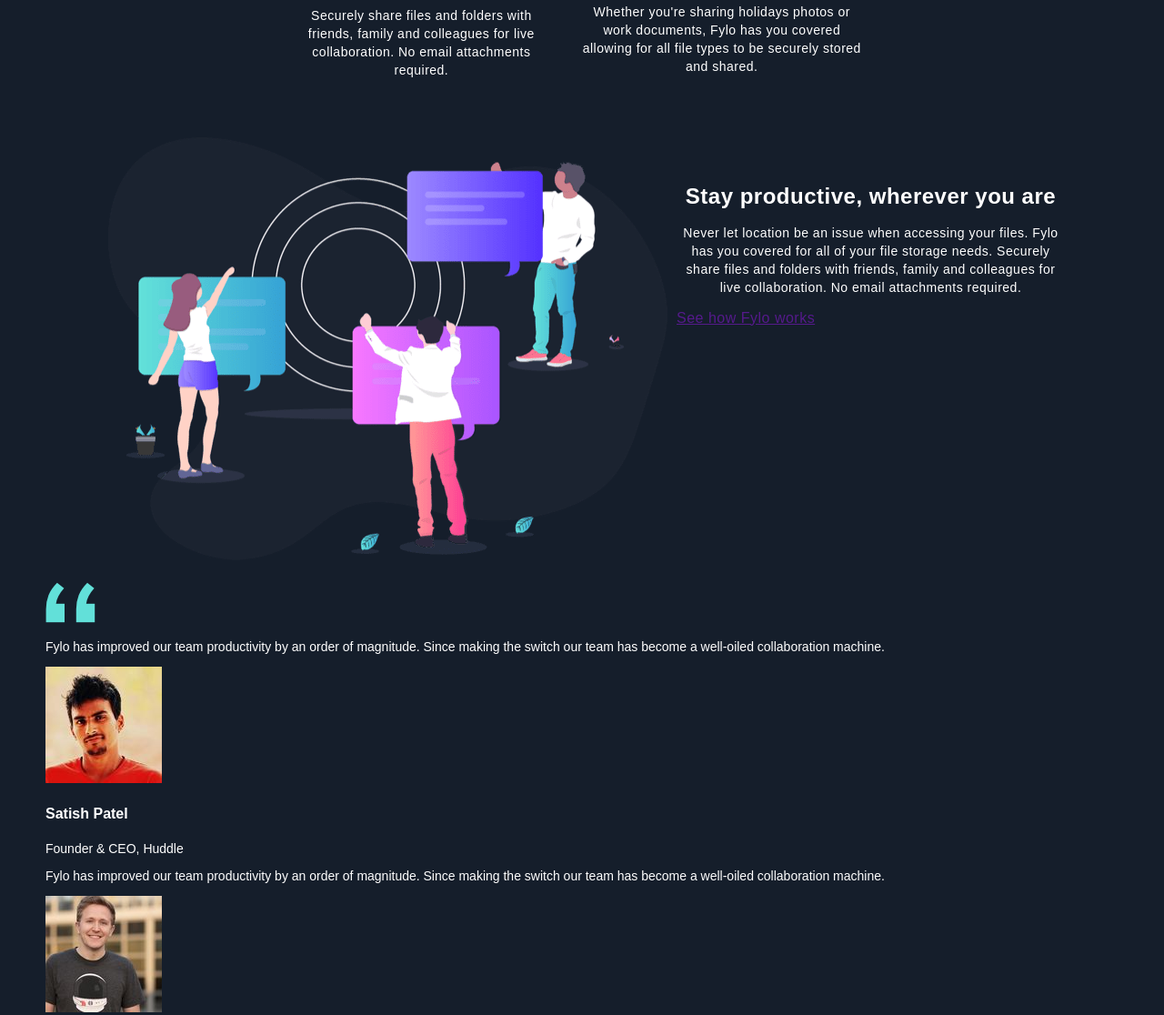
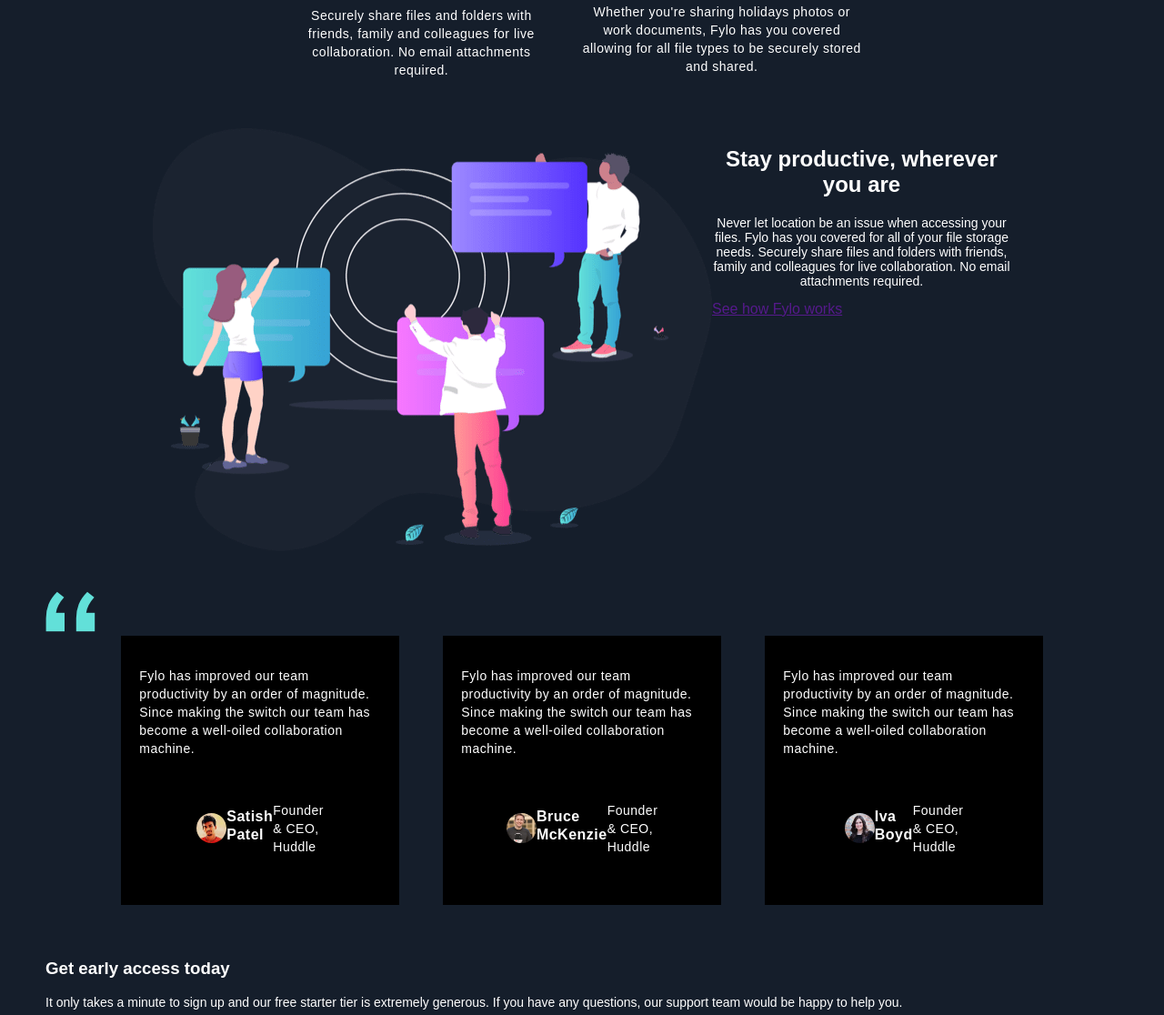
Before and after one commit to Sharisia/fyloexercise, a plain HTML site: page fylo.html in a window 1280 px wide. Shown: the part 1458-2574 px from the top of the page at 91% size. Drawn offline with Linux system fonts and the light colour scheme; a web font is replaced by a local one.

Commit message:
fylo section 4

```diff
--- a/fylo.css
+++ b/fylo.css
@@ -122,26 +122,46 @@ button {
 
 /*Section 4*/
 .Container{
-    display: flex;
+    /*display: flex;
     padding-bottom: 10px;
     width: 90%;
     margin: auto;
-   /* align-items: center;
+    align-items: center;
     justify-content: center;*/
+    display: flex;
+    width: 80%;
+    margin: auto;
+    justify-content: space-evenly;
+    padding-bottom: 40px;
 }
 
-.Container1{
-    justify-content: left;
-    padding: 10px;
-    width: 60%;
+
+/*Section 5*/
+.Testimonies{
+    display: flex;
+    width: 90%;
     margin: auto;
-    float: left;
+    justify-content: space-evenly;
+    padding-bottom: 40px;
 }
 
-.Container2{
+.Testimonies div{
     justify-content: center;
-    align-items: center;
-    padding-top: 45px;
+    padding: 20px;
+    width: 25%;
+    margin: auto;
     letter-spacing: 0.5px;
     line-height: 20px;
+    background-color: black;
 }
+
+.profile{
+    display: flex;
+    align-items: left;
+}
+
+.profile img{
+    border-radius: 50%;
+    width: 50%;
+    margin: auto;
+}
--- a/fylo.html
+++ b/fylo.html
@@ -6,7 +6,7 @@
     <meta name="viewport" content="width=device-width, initial-scale=1.0">
     <title>Document</title>
     <link rel="stylesheet" href="fylo.css">
-    <link rel="stylesheet" href="https://fonts.google.com/specimen/Raleway">
+    <link href='https://fonts.googleapis.com/css?family=Raleway' rel='stylesheet'>
 </head>
 
 <body>
@@ -111,11 +111,11 @@
             <img src="images/bg-quotes.png" alt="">
         </div>
 
-        <div>
+        <div class="Testimonies">
             <div>
-                <p>Fylo has improved our team productivity by an order of magnitude. Since making the switch our team
-                    has become a well-oiled collaboration machine.</p>
-                <div>
+                <p>Fylo has improved our team productivity by an order of magnitude. Since making the switch our team has become a well-oiled collaboration machine.</p>
+
+                <div class="profile">
                     <img src="images/profile-1.jpg" alt="">
                     <h4>Satish Patel</h4>
                     <p>Founder & CEO, Huddle</p>
@@ -123,9 +123,9 @@
             </div>
 
             <div>
-                <p>Fylo has improved our team productivity by an order of magnitude. Since making the switch our team
-                    has become a well-oiled collaboration machine.</p>
-                <div>
+                <p>Fylo has improved our team productivity by an order of magnitude. Since making the switch our team has become a well-oiled collaboration machine.</p>
+
+                <div class="profile">
                     <img src="images/profile-2.jpg" alt="">
                     <h4>Bruce McKenzie</h4>
                     <p>Founder & CEO, Huddle</p>
@@ -133,9 +133,9 @@
             </div>
 
             <div>
-                <p>Fylo has improved our team productivity by an order of magnitude. Since making the switch our team
-                    has become a well-oiled collaboration machine.</p>
-                <div>
+                <p>Fylo has improved our team productivity by an order of magnitude. Since making the switch our team has become a well-oiled collaboration machine.</p>
+
+                <div class="profile">
                     <img src="images/profile-3.jpg" alt="">
                     <h4>Iva Boyd</h4>
                     <p>Founder & CEO, Huddle</p>
```
